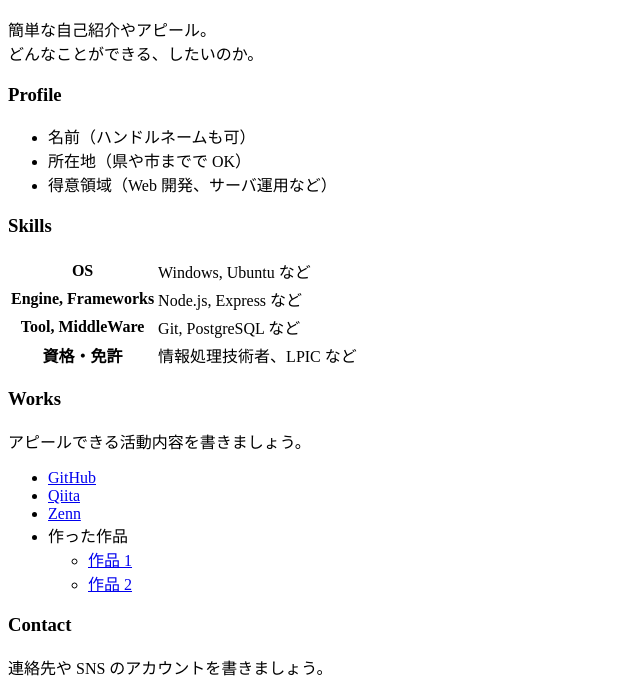
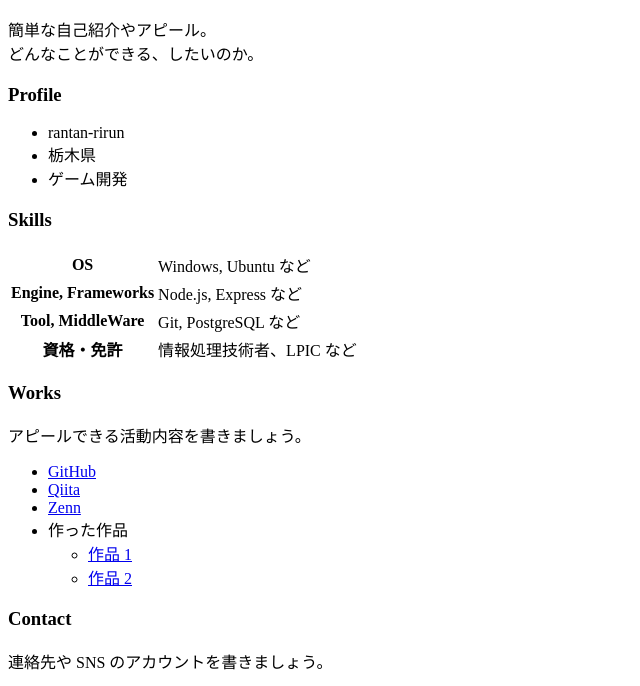
Before and after one commit to rantan-rirun/rantan-rirun.github.io, a plain HTML site: page index.html in a window 1280 px wide. Shown: the part 110-796 px from the top of the page, without its empty margins (0-640 px from the left). Drawn offline with Linux system fonts and the light colour scheme.

Commit message:
少し編集

```diff
--- a/index.html
+++ b/index.html
@@ -16,9 +16,9 @@
 
     <h3>Profile</h3>
     <ul>
-      <li>名前（ハンドルネームも可）</li>
-      <li>所在地（県や市までで OK）</li>
-      <li>得意領域（Web 開発、サーバ運用など）</li>
+      <li>rantan-rirun </li>
+      <li>栃木県</li>
+      <li>ゲーム開発</li>
     </ul>
 
     <h3>Skills</h3>
```
